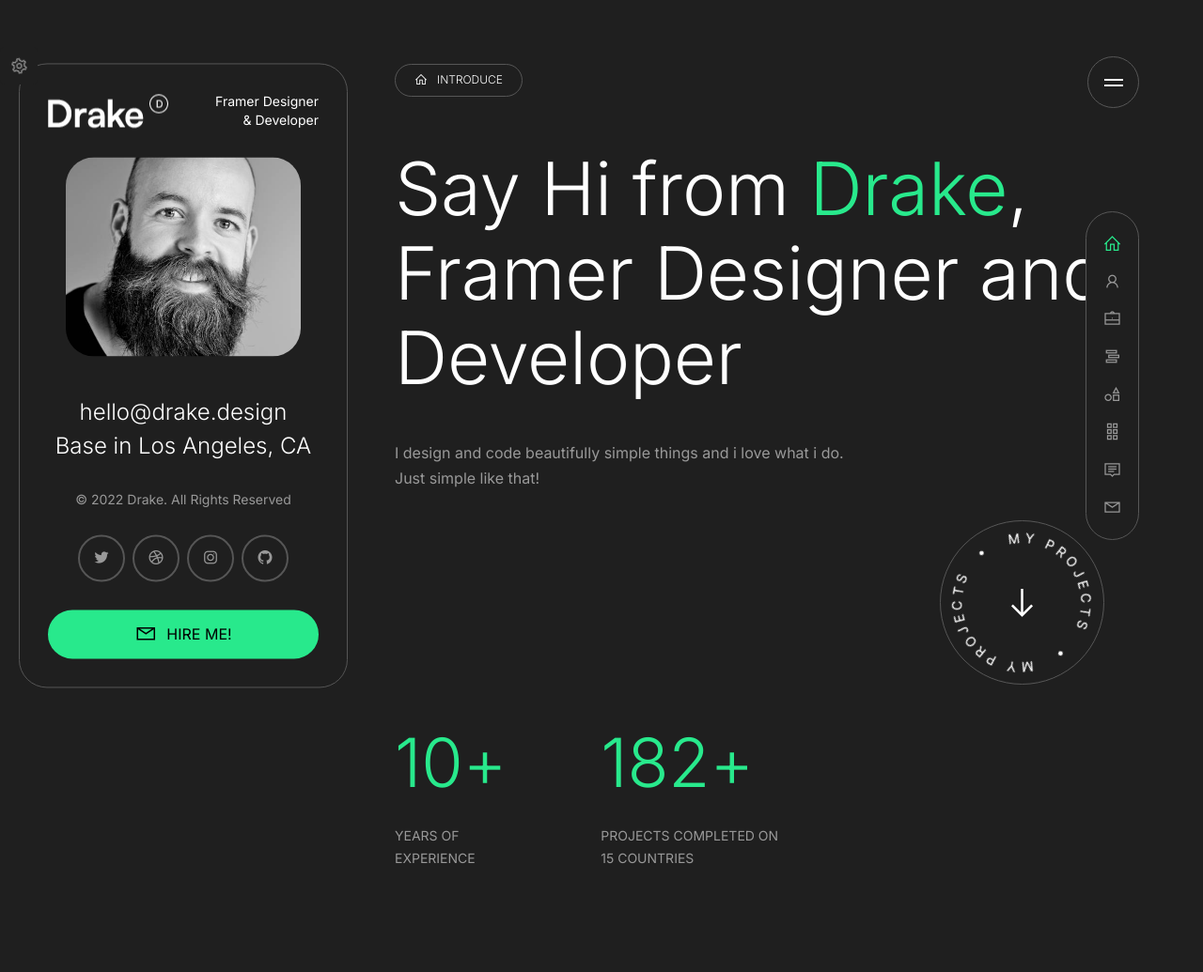
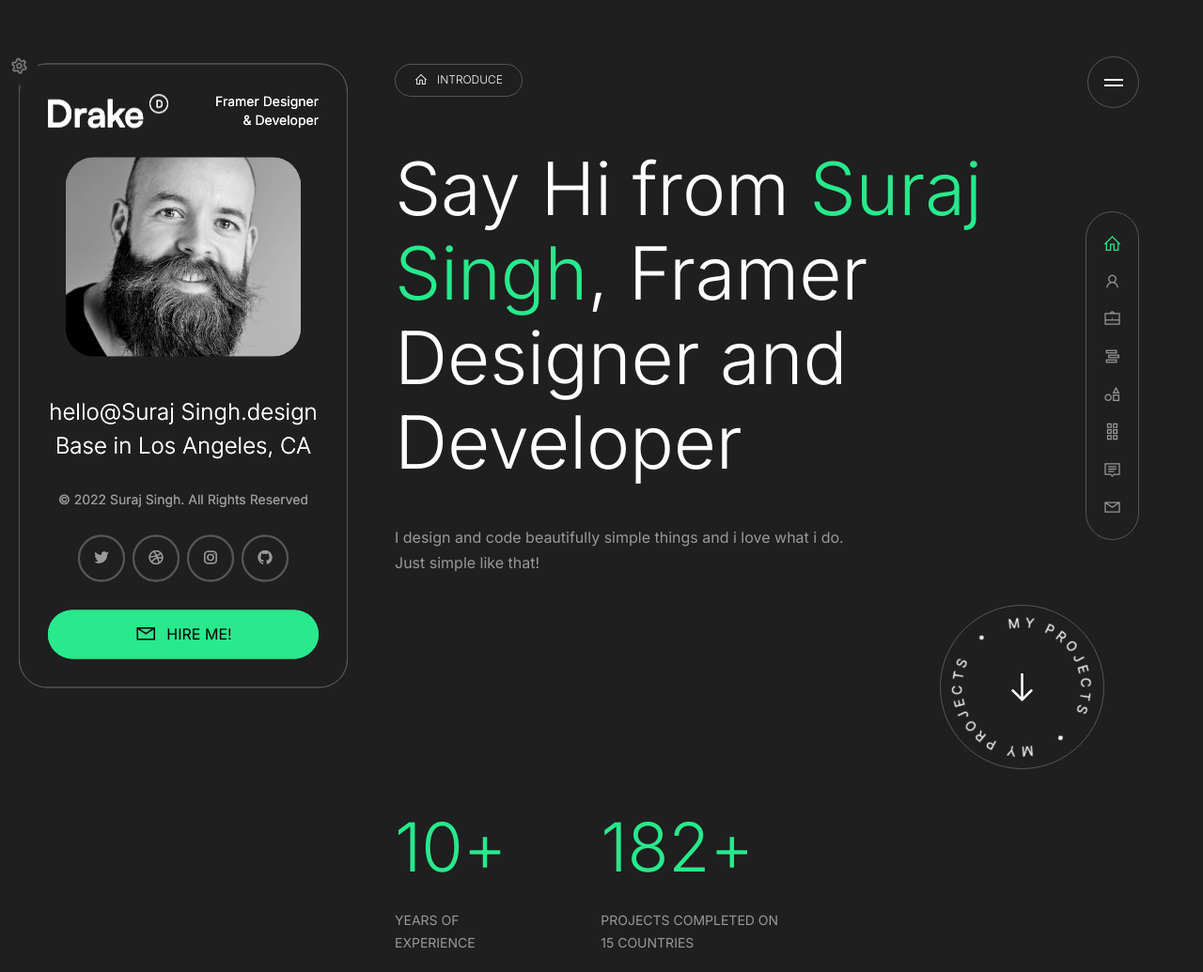
Before and after one commit to developersurajsingh/developersurajsingh.github.io, a plain HTML site: page index.html in a window 1280 px wide. Shown: the top 1035 px of the page at 94% size. Drawn offline with nearby package versions, Linux system fonts and the light colour scheme.

Commit message:
Update index.html

```diff
--- a/index.html
+++ b/index.html
@@ -5,7 +5,7 @@
     <meta charset="UTF-8">
     <meta http-equiv="X-UA-Compatible" content="IE=edge">
     <meta name="viewport" content="width=device-width, initial-scale=1.0">
-    <title>Drake - OnePage Portfolio HTML5 Template</title>
+    <title>Suraj Singh - An Android Developer</title>
 
     <link rel="icon" type="image/x-icon" href="assets/images/favicon.png">
 
@@ -199,9 +199,9 @@
             <span class="designation">Framer Designer & Developer</span>
         </div>
         <img class="me" src="assets/images/me.jpg" alt="Me">
-        <h2 class="email">hello@drake.design</h2>
+        <h2 class="email">hello@Suraj Singh.design</h2>
         <h2 class="address">Base in Los Angeles, CA</h2>
-        <p class="copyright">&copy; 2022 Drake. All Rights Reserved</p>
+        <p class="copyright">&copy; 2022 Suraj Singh. All Rights Reserved</p>
         <ul class="social-profile d-flex align-items-center flex-wrap justify-content-center">
             <li>
                 <a href="#"><i class="lab la-twitter"></i></a>
@@ -221,7 +221,7 @@
         </a>
     </div>
 
-    <main class="drake-main">
+    <main class="Suraj Singh-main">
         <div id="smooth-wrapper">
             <div id="smooth-content">
 
@@ -231,9 +231,9 @@
                         <span class="designation">Framer Designer & Developer</span>
                     </div>
                     <img class="me" src="assets/images/me.jpg" alt="Me">
-                    <h2 class="email">hello@drake.design</h2>
+                    <h2 class="email">hello@Suraj Singh.design</h2>
                     <h2 class="address">Base in Los Angeles, CA</h2>
-                    <p class="copyright">&copy; 2022 Drake. All Rights Reserved</p>
+                    <p class="copyright">&copy; 2022 Suraj Singh. All Rights Reserved</p>
                     <ul class="social-profile d-flex align-items-center flex-wrap justify-content-center">
                         <li>
                             <a href="#"><i class="lab la-twitter"></i></a>
@@ -262,7 +262,7 @@
                                     <i class="las la-home"></i> Introduce
                                 </h4>
                                 <h1 class="scroll-animation" data-animation="fade_from_bottom">Say Hi from
-                                    <span>Drake</span>, Framer Designer and Developer
+                                    <span>Suraj Singh</span>, Framer Designer and Developer
                                 </h1>
                             </div>
                             <p class="scroll-animation" data-animation="fade_from_bottom">I design and code beautifully
@@ -605,7 +605,7 @@
                                                     <p class="designation">CEO of <span>IBM Global</span></p>
                                                 </div>
                                             </div>
-                                            <p>“Drake - A Developer with the creativity, professional and
+                                            <p>“Suraj Singh - A Developer with the creativity, professional and
                                                 master of code. Much more than what i'm expect.
                                                 High quality product & flexiable price. Recommended!.”</p>
 
@@ -622,7 +622,7 @@
                                                             Inc</span></p>
                                                 </div>
                                             </div>
-                                            <p>“Drake was a real pleasure to work with and we look
+                                            <p>“Suraj Singh was a real pleasure to work with and we look
                                                 forward to working with him again. He's definitely the kind of
                                                 designer that you can trust with any project from A-Z.”</p>
 
@@ -638,7 +638,7 @@
                                                     <p class="designation">Director of <span>Envato LLC</span></p>
                                                 </div>
                                             </div>
-                                            <p>“Extremely profressional and fast service!. Drake is a master
+                                            <p>“Extremely profressional and fast service!. Suraj Singh is a master
                                                 of code and he also very creative. We done 3 projects with
                                                 him and certain will continue.”</p>
 
@@ -771,11 +771,11 @@
                                     <span>Together!</span>
                                 </h1>
                             </div>
-                            <h3 class="scroll-animation" data-animation="fade_from_bottom">hello@drake.design</h3>
+                            <h3 class="scroll-animation" data-animation="fade_from_bottom">hello@Suraj Singh.design</h3>
                             <p id="required-msg">* Marked fields are required to fill.</p>
 
                             <form class="contact-form scroll-animation" data-animation="fade_from_bottom" method="POST"
-                                action="https://wpriverthemes.com/HTML/drake/mailer.php">
+                                action="https://wpriverthemes.com/HTML/Suraj Singh/mailer.php">
                                 <div class="alert alert-success messenger-box-contact__msg" style="display: none"
                                     role="alert">
                                     Your message was sent successfully.
```
